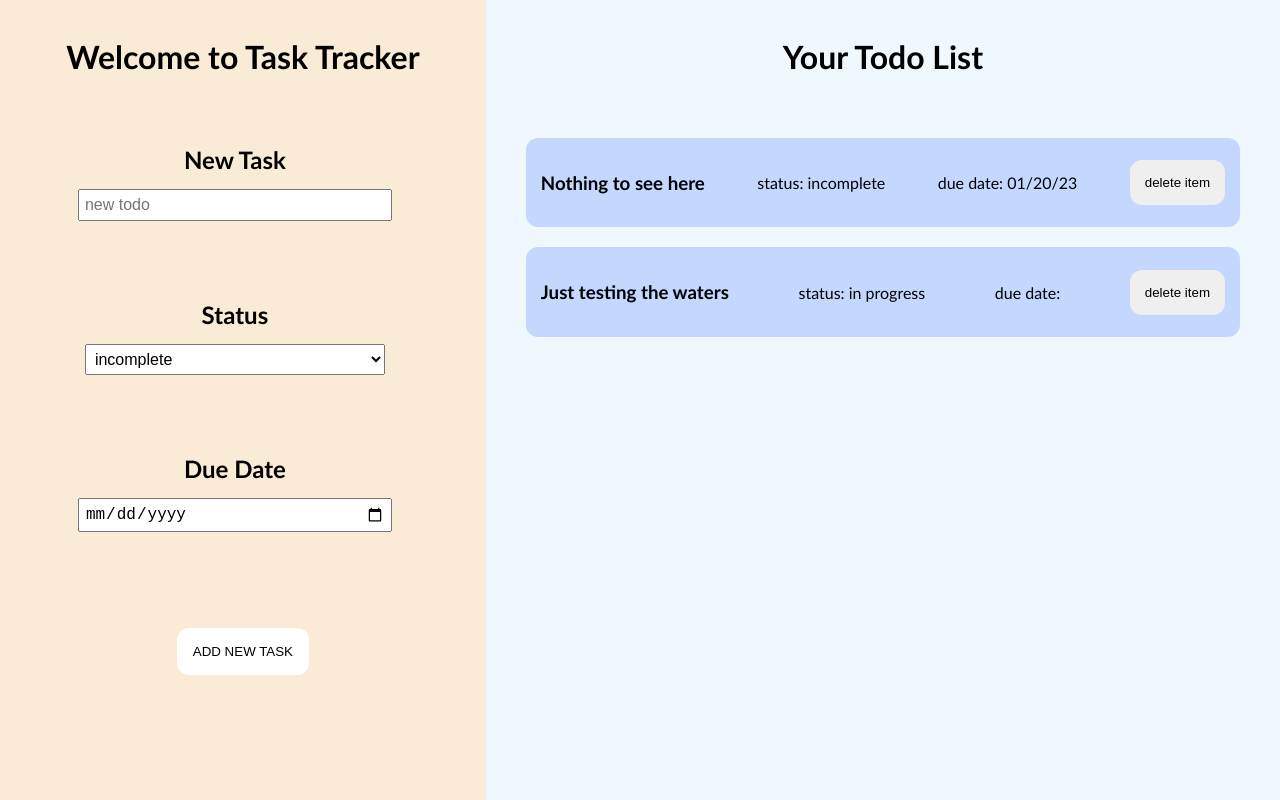
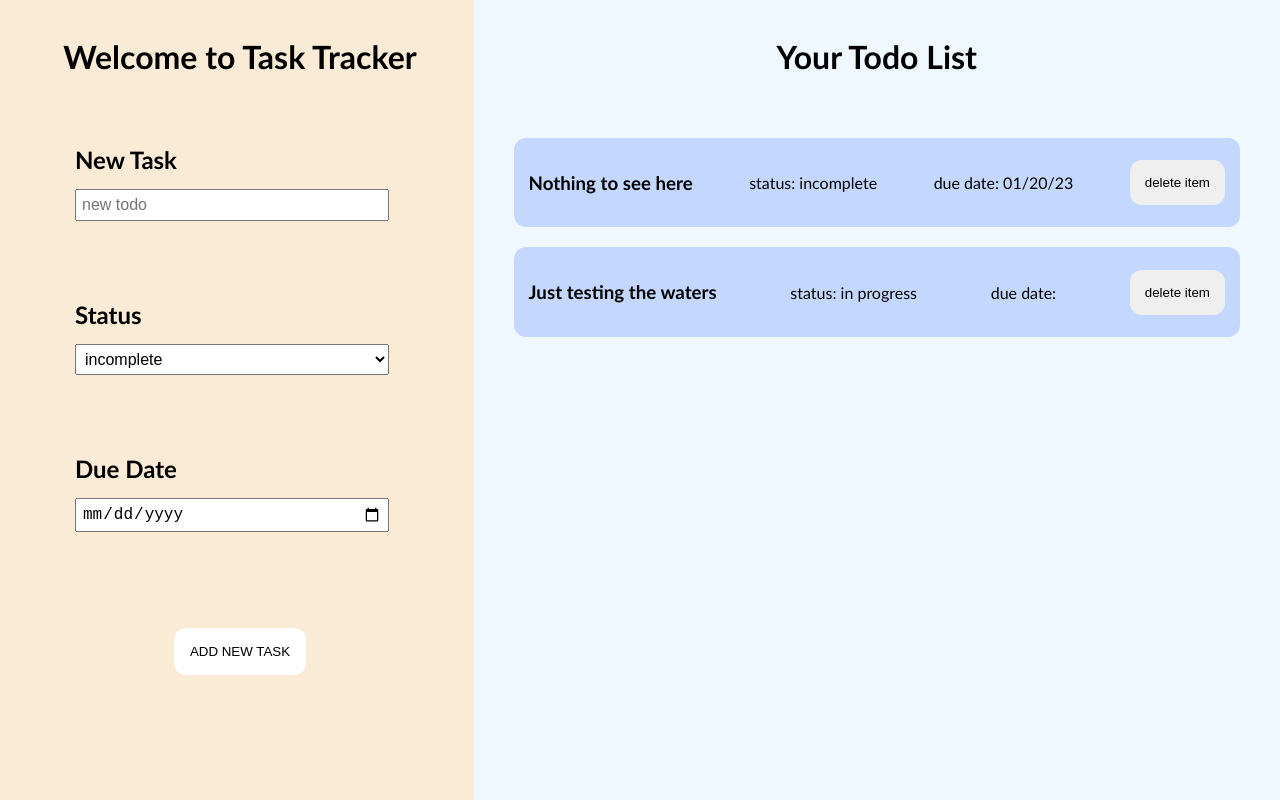
Before and after one commit to tmrich212/task-tracker-redemption, a React (Create React App) app: page / in a window 1280 px wide. Shown: the top 800 px of the page. Built offline with nearby package versions, Linux system fonts and the light colour scheme.

Commit message:
JK, NOW the styles are completely updated

```diff
--- a/src/components/Form.css
+++ b/src/components/Form.css
@@ -13,9 +13,10 @@ form {
   }
 
   .form-container {
-    width: 40%;
+    width: 35%;
     padding: 1rem;
     background-color: antiquewhite;
+    position: fixed;
   }
 
   .form-input {
@@ -30,17 +31,23 @@ form {
     font-weight: bolder;
     display: flex;
     flex-direction: column;
-    align-items: center;
+    margin: 0 auto;
   }
 
   label span {
     margin: 15px 0;
   }
 
-  input, select {
+  input, select{
     width: 300px;
     font-size: 16px;
     padding: 5px;
+  }
+
+  select {
+    padding: 5px;
+    margin: 0;
+    width: 314px;
   }
 
   .date-container {
--- a/src/components/TaskPanel.css
+++ b/src/components/TaskPanel.css
@@ -2,6 +2,10 @@
     display: block;
     text-align: left;
     height: 100vh;
+    position: relative;
+    left: 37%;
+    right: 0;
+    width: 63%;
 }
 
 header h1 {
```
